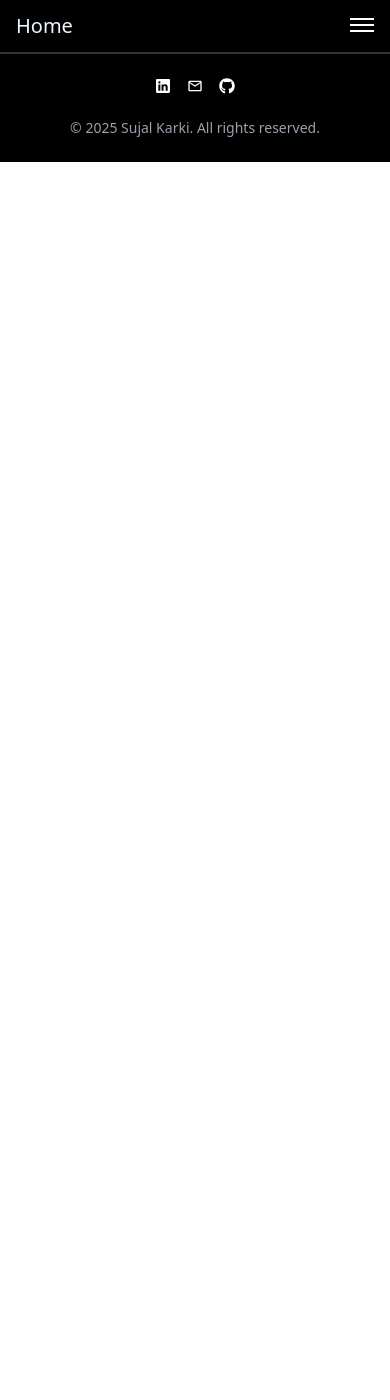
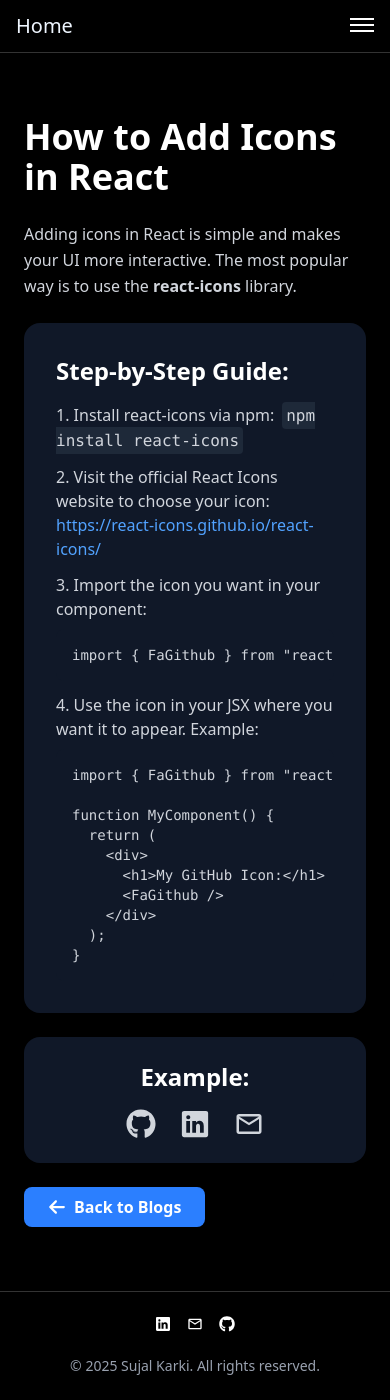
Before and after one commit to sujalkarkiii/Portfolio, a React (Vite) app in the folder frontend/: page /blogs/addicons in a window 390 px wide. Before the commit the page ends 844 px from the top, so only its background shows below. Built offline with nearby package versions, Linux system fonts and the light colour scheme.

Commit message:
added how to add react-icon blog

```diff
--- a/frontend/src/App.jsx
+++ b/frontend/src/App.jsx
@@ -6,6 +6,7 @@ import Resume from "./pages/Resume"
 import Homeproject from "./pages/Homeproject"
 import BlogDetail1 from "./pages/BlogDetail1"
 import Footer from "./components/Footer"
+import BlogDetail2 from "./pages/BlogDetail2"
 const App = () => {
   return (
 <>
@@ -14,6 +15,7 @@ const App = () => {
   <Route path="/" element={<Homepage/>}/>
   <Route path="/blogs" element={<Blogs/>}/>
   <Route path="/blogs/tailwind-v4" element={<BlogDetail1 />} />
+  <Route path="/blogs/addicons" element={<BlogDetail2 />} />
   <Route path="/projects" element={<Homeproject/>}/>
   <Route path="/resume" element={<Resume/>}/>
 </Routes>
--- a/frontend/src/pages/BlogDetail1.jsx
+++ b/frontend/src/pages/BlogDetail1.jsx
@@ -1,5 +1,5 @@
-import React from "react";
 import { Link } from "react-router-dom";
+import { FaGithub, FaArrowLeft } from 'react-icons/fa6';
 
 const BlogDetail1 = () => {
     return (
@@ -7,12 +7,18 @@ const BlogDetail1 = () => {
             <div className="max-w-4xl mx-auto">
 
                 {/* Back Button */}
+                <div className="pb-4">
+
                 <Link
                     to="/blogs"
-                    className="text-blue-400 hover:text-blue-500 mb-6 inline-block"
-                >
-                    ← Back to Blogs
+                    className="inline-flex items-center gap-2 px-6 py-2 rounded-lg bg-blue-500 hover:bg-blue-600 transition text-white font-semibold "
+
+                    >
+                        <FaArrowLeft className="text-lg" />
+
+                    Back to Blogs
                 </Link>
+                    </div>
 
                 {/* Title */}
                 <h1 className="text-4xl md:text-5xl font-bold text-blue-400 mb-6">
@@ -139,9 +145,11 @@ export default defineConfig({
                     {/* Back Button */}
                     <Link
                         to="/blogs"
-                        className="text-blue-400 hover:text-blue-500 mb-6 inline-block"
+                        className="inline-flex items-center gap-2 px-6 py-2 rounded-lg bg-blue-500 hover:bg-blue-600 transition text-white font-semibold"
                     >
-                        ← Back to Blogs
+                        <FaArrowLeft className="text-lg" />
+
+                         Back to Blogs
                     </Link>
                 </div>
             </div>
--- /dev/null
+++ b/frontend/src/pages/BlogDetail2.jsx
@@ -0,0 +1,93 @@
+import React from 'react';
+import { FaGithub, FaArrowLeft } from 'react-icons/fa6';
+import { IoLogoLinkedin } from 'react-icons/io5';
+import { MdOutlineEmail } from 'react-icons/md';
+import { Link } from 'react-router-dom';
+
+const BlogDetail2 = () => {
+    return (
+        <div className="bg-black text-white min-h-screen py-16 px-6">
+            <div className="max-w-4xl mx-auto">
+
+
+                {/* Blog Title */}
+                <h1 className="text-4xl md:text-5xl font-bold mb-6">
+                    How to Add Icons in React
+                </h1>
+
+                {/* Introduction */}
+                <p className="text-gray-300 mb-6 leading-relaxed">
+                    Adding icons in React is simple and makes your UI more interactive.
+                    The most popular way is to use the <span className="font-semibold">react-icons</span> library.
+                </p>
+
+                {/* Steps */}
+                <div className="bg-gray-900 rounded-2xl p-8 shadow-lg mb-6">
+                    <h2 className="text-2xl font-semibold mb-4">Step-by-Step Guide:</h2>
+                    <ol className="list-decimal list-inside space-y-3 text-gray-300">
+                        <li>
+                            Install react-icons via npm:
+                            <code className="bg-gray-800 p-1 rounded ml-2">npm install react-icons</code>
+                        </li>
+                        <li>
+                            Visit the official React Icons website to choose your icon:{" "}
+                            <a
+                                href="https://react-icons.github.io/react-icons/"
+                                target="_blank"
+                                rel="noopener noreferrer"
+                                className="text-blue-400 hover:underline"
+                            >
+                                https://react-icons.github.io/react-icons/
+                            </a>
+                        </li>
+                        <li>
+                            Import the icon you want in your component:
+                            <pre className="bg-gray-900 p-4 rounded-lg overflow-x-auto text-sm mt-2">
+                                {`import { FaGithub } from "react-icons/fa6";`}
+                            </pre>
+                        </li>
+                        <li>
+                            Use the icon in your JSX where you want it to appear. Example:
+                            <pre className="bg-gray-900 p-4 rounded-lg overflow-x-auto text-sm mt-2">
+                                {`import { FaGithub } from "react-icons/fa6";
+
+function MyComponent() {
+  return (
+    <div>
+      <h1>My GitHub Icon:</h1>
+      <FaGithub />
+    </div>
+  );
+}`}
+                            </pre>
+                        </li>
+                    </ol>
+                </div>
+
+                {/* Example Card */}
+                <div className="bg-gray-900 rounded-2xl p-6 shadow-lg mb-6 flex flex-col items-center">
+                    <h3 className="text-2xl font-semibold mb-4">Example:</h3>
+                    <div className="flex gap-6 text-3xl text-gray-300">
+                        <FaGithub className="hover:text-white transition cursor-pointer" />
+                        <IoLogoLinkedin className="hover:text-blue-400 transition cursor-pointer" />
+                        <MdOutlineEmail className="hover:text-green-400 transition cursor-pointer" />
+                    </div>
+                </div>
+
+                {/* Read More / Back */}
+                <div className="mt-6">
+                    <Link
+                        to="/blogs"
+                        className="inline-flex items-center gap-2 px-6 py-2 rounded-lg bg-blue-500 hover:bg-blue-600 transition text-white font-semibold"
+                    >
+                        <FaArrowLeft className="text-lg" />
+                        Back to Blogs
+                    </Link>
+                </div>
+
+            </div>
+        </div>
+    );
+};
+
+export default BlogDetail2;
--- a/frontend/src/pages/Blogs.jsx
+++ b/frontend/src/pages/Blogs.jsx
@@ -1,31 +1,40 @@
 import { Link } from "react-router-dom";
+import { FaArrowRight } from "react-icons/fa6";
+
 const Blogs = () => {
+  const blogPosts = [
+    {
+      title: "How to Setup Tailwind CSS v4 in a React + Vite Project",
+      description:
+        "Tailwind CSS v4 makes styling modern React apps faster and easier. In this guide, you will learn how to properly install and configure Tailwind CSS with a Vite-powered React project in just a few minutes.",
+      link: "/blogs/tailwind-v4",
+    },
+    {
+      title: "How to Add Icons in React",
+      description:
+        "You can add icons in React using the react-icons library.",
+      link: "/blogs/addicons",
+    },
+  ];
+
   return (
-    <div className="bg-black text-white min-h-screen w-full py-16 px-6">
-
-      <div className="max-w-4xl mx-auto transition-all duration-300 ease-out hover:-translate-y-2 hover:scale-[1.02] hover:bg-gray-1200">
-        {/* Blog Card */}
-        <div className="bg-gray-900 rounded-2xl p-8 shadow-lg hover:shadow-xl transition-all duration-300">
-
+    <div className="bg-black text-white min-h-screen w-full py-16 px-6 space-y-8">
+      {blogPosts.map((post, index) => (
+        <Link
+          to={post.link}
+          key={index}
+          className="block max-w-4xl mx-auto bg-gray-900 rounded-2xl p-8 shadow-lg hover:shadow-xl transition-all duration-300 ease-out hover:-translate-y-2 hover:scale-[1.02]"
+        >
           <h1 className="text-3xl md:text-4xl font-bold mb-4 text-white">
-            How to Setup Tailwind CSS v4 in a React + Vite Project
+            {post.title}
           </h1>
-
-          <p className="text-gray-300 leading-relaxed mb-6">
-            Tailwind CSS v4 makes styling modern React apps faster and easier.
-            In this guide, you will learn how to properly install and configure
-            Tailwind CSS with a Vite-powered React project in just a few minutes.
-          </p>
-
-          <button className="px-6 py-2 rounded-lg bg-blue-500 hover:bg-blue-600 transition text-white font-semibold">
-            <Link to="/blogs/tailwind-v4">
-              Read More →
-            </Link>
-          </button>
-
-        </div>
-      </div>
-
+          <p className="text-gray-300 leading-relaxed mb-6">{post.description}</p>
+          <div className="inline-flex items-center gap-2 px-6 py-2 rounded-lg bg-blue-500 hover:bg-blue-600 transition text-white font-semibold cursor-pointer">
+            Read More
+            <FaArrowRight className="text-lg" />
+          </div>
+        </Link>
+      ))}
     </div>
   );
 };
```
